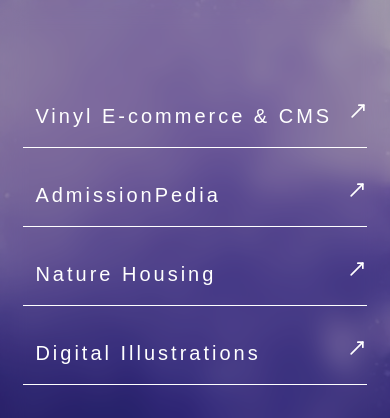
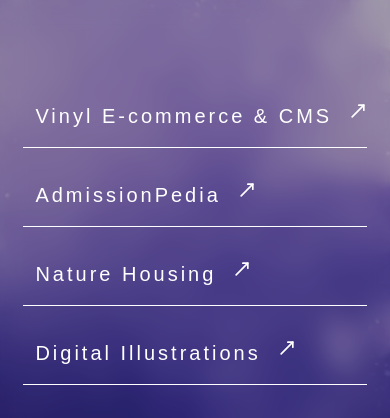
Before and after one commit to yousra-elhour/portfolio, a Next.js app: page /works in a window 390 px wide. Shown: the top 418 px of the page. Built offline with nearby package versions, Linux system fonts and the light colour scheme; a web font is replaced by a local one.

Commit message:
screen responsiveness fixes

```diff
--- a/app/globals.css
+++ b/app/globals.css
@@ -51,10 +51,11 @@ body::-webkit-scrollbar {
     margin-bottom: 2rem !important; /* Smaller than mb-12 */
   }
 
-  /* Fix the gap issue for smaller screens */
+  /* Fix the layout for smaller screens - remove justify-between behavior */
   .works-item-container {
+    justify-content: flex-start !important; /* Override justify-between */
     gap: 1rem !important; /* Much smaller gap than gap-20 */
-    max-width: 100% !important;
+    max-width: fit-content !important; /* Container should only take needed space */
   }
 
   .works-item-container .works-title {
```
